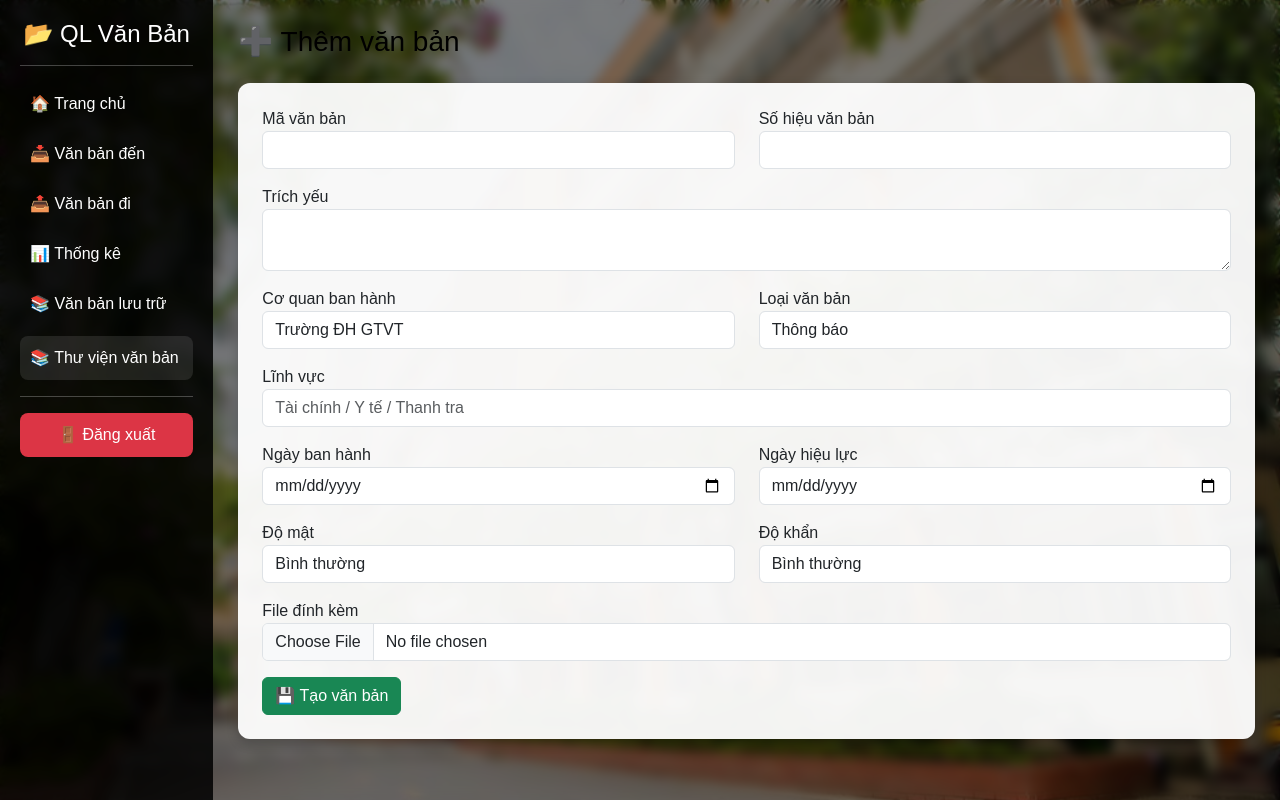
After one commit to duykhanh0811/quanlyvanban, a Flask app: template templates/create.html in a window 1280 px wide. The commit adds this page. Run offline with Flask 3, Linux system fonts and the light colour scheme; the template is opened without the code that fills it, so the values that code supplies are empty; some libraries are stand-ins or nearby versions.

Commit message:
Add files via upload

```diff
--- a/templates/base.html
+++ b/templates/base.html
@@ -10,7 +10,7 @@
             font-family: Arial, sans-serif;
         }
 
-        /* nền ảnh */
+        /* ===== BACKGROUND ===== */
         .bg {
             position: fixed;
             width: 100%;
@@ -20,7 +20,6 @@
             z-index: -2;
         }
 
-        /* overlay blur */
         .overlay {
             position: fixed;
             width: 100%;
@@ -30,41 +29,70 @@
             z-index: -1;
         }
 
-        /* sidebar */
+        /* ===== SIDEBAR ===== */
         .sidebar {
             height: 100vh;
             background: rgba(0,0,0,0.85);
             color: white;
             padding: 20px;
-            border-right: 1px solid rgba(255,255,255,0.1);
         }
 
         .sidebar h4 {
             text-align: center;
-            margin-bottom: 20px;
         }
 
         .sidebar a {
             display: block;
+            color: white;
             padding: 10px;
-            margin: 8px 0;
+            margin: 6px 0;
+            text-decoration: none;
             border-radius: 8px;
-            color: white;
-            text-decoration: none;
-            transition: 0.3s;
+            transition: 0.2s;
         }
 
         .sidebar a:hover {
-            background: #0d6efd;
+            background: rgba(255,255,255,0.2);
         }
 
-        /* content */
+        /* ===== MENU DROPDOWN ===== */
+        .menu-title {
+            cursor: pointer;
+            padding: 10px;
+            background: rgba(255,255,255,0.1);
+            border-radius: 8px;
+            margin-top: 10px;
+        }
+
+        .menu-title:hover {
+            background: rgba(255,255,255,0.2);
+        }
+
+        .submenu {
+            display: none;
+            padding-left: 10px;
+            margin-top: 5px;
+            border-left: 2px solid rgba(255,255,255,0.3);
+        }
+
+        .submenu a {
+            display: block;
+            padding: 6px;
+            font-size: 14px;
+            color: #ccc;
+        }
+
+        .submenu a:hover {
+            color: #0d6efd;
+        }
+
+        /* ===== CONTENT ===== */
         .content {
             padding: 25px;
             color: black;
         }
 
-        /* card */
+        /* ===== CARD ===== */
         .card {
             border-radius: 12px;
             border: none;
@@ -72,7 +100,7 @@
             box-shadow: 0 4px 12px rgba(0,0,0,0.2);
         }
 
-        /* bảng */
+        /* ===== TABLE ===== */
         table {
             background: white;
             border-radius: 10px;
@@ -87,11 +115,20 @@
             vertical-align: middle;
         }
 
-        /* badge */
+        /* ===== BADGE ===== */
         .badge {
             font-size: 14px;
             padding: 6px 10px;
         }
+        table td {
+    color: #b02a37;
+    font-weight: 500;
+}
+
+table th {
+    text-align: center;
+}
+
     </style>
 </head>
 
@@ -103,25 +140,48 @@
 <div class="container-fluid">
     <div class="row">
 
-        <!-- SIDEBAR -->
+        <!-- ===== SIDEBAR ===== -->
         <div class="col-2 sidebar">
+
             <h4>📂 QL Văn Bản</h4>
             <hr>
 
             <a href="/dashboard">🏠 Trang chủ</a>
-
             <a href="/dashboard">📥 Văn bản đến</a>
             <a href="/dashboard">📤 Văn bản đi</a>
             <a href="/stats">📊 Thống kê</a>
+            <a href="/library">📚 Văn bản lưu trữ</a>
+
+            <!-- ===== MENU THƯ VIỆN ===== -->
+            <div class="menu-title" onclick="toggleMenu()">
+                📚 Thư viện văn bản
+            </div>
+
+            <div id="submenu" class="submenu">
+                <b>Loại văn bản</b>
+                <a href="#">Kế hoạch</a>
+                <a href="#">Quyết định</a>
+                <a href="#">Thông báo</a>
+
+                <b class="mt-2 d-block">Cơ quan</b>
+                <a href="#">Sở Y tế</a>
+                <a href="#">ĐH GTVT</a>
+
+                <b class="mt-2 d-block">Lĩnh vực</b>
+                <a href="#">Tài chính</a>
+                <a href="#">Thanh tra</a>
+                <a href="#">Y tế</a>
+            </div>
 
             <hr>
 
             <a href="/logout" style="background:#dc3545; text-align:center;">
                 🚪 Đăng xuất
             </a>
+
         </div>
 
-        <!-- CONTENT -->
+        <!-- ===== CONTENT ===== -->
         <div class="col-10 content">
             {% block content %}{% endblock %}
         </div>
@@ -129,5 +189,13 @@
     </div>
 </div>
 
+<!-- ===== SCRIPT ===== -->
+<script>
+function toggleMenu() {
+    var menu = document.getElementById("submenu");
+    menu.style.display = (menu.style.display === "block") ? "none" : "block";
+}
+</script>
+
 </body>
 </html>
--- /dev/null
+++ b/templates/create.html
@@ -0,0 +1,91 @@
+{% extends "base.html" %}
+{% block content %}
+
+<h3 class="mb-4">➕ Thêm văn bản</h3>
+
+<div class="card p-4">
+
+<form method="post" enctype="multipart/form-data">
+
+<div class="row mb-3">
+    <div class="col">
+        <label>Mã văn bản</label>
+        <input name="code" class="form-control" required>
+    </div>
+
+    <div class="col">
+        <label>Số hiệu văn bản</label>
+        <input name="number" class="form-control" required>
+    </div>
+</div>
+
+<div class="mb-3">
+    <label>Trích yếu</label>
+    <textarea name="title" class="form-control" required></textarea>
+</div>
+
+<div class="row mb-3">
+    <div class="col">
+        <label>Cơ quan ban hành</label>
+        <input name="agency" class="form-control" value="Trường ĐH GTVT">
+    </div>
+
+    <div class="col">
+        <label>Loại văn bản</label>
+        <select name="doc_type" class="form-control">
+            <option>Thông báo</option>
+            <option>Quyết định</option>
+            <option>Kế hoạch</option>
+        </select>
+    </div>
+</div>
+
+<div class="mb-3">
+    <label>Lĩnh vực</label>
+    <input name="field" class="form-control" placeholder="Tài chính / Y tế / Thanh tra">
+</div>
+
+<div class="row mb-3">
+    <div class="col">
+        <label>Ngày ban hành</label>
+        <input type="date" name="created_at" class="form-control">
+    </div>
+
+    <div class="col">
+        <label>Ngày hiệu lực</label>
+        <input type="date" name="effective_date" class="form-control">
+    </div>
+</div>
+
+<div class="row mb-3">
+    <div class="col">
+        <label>Độ mật</label>
+        <select name="security" class="form-control">
+            <option>Bình thường</option>
+            <option>Mật</option>
+            <option>Tối mật</option>
+        </select>
+    </div>
+
+    <div class="col">
+        <label>Độ khẩn</label>
+        <select name="urgency" class="form-control">
+            <option>Bình thường</option>
+            <option>Khẩn</option>
+            <option>Hỏa tốc</option>
+        </select>
+    </div>
+</div>
+
+<div class="mb-3">
+    <label>File đính kèm</label>
+    <input type="file" name="file" class="form-control">
+</div>
+
+<button class="btn btn-success">💾 Tạo văn bản</button>
+
+</form>
+
+</div>
+
+{% endblock %}
```
Also changed, not shown: templates/add_user.html (added, +27 -0 lines), templates/library.html (added).
